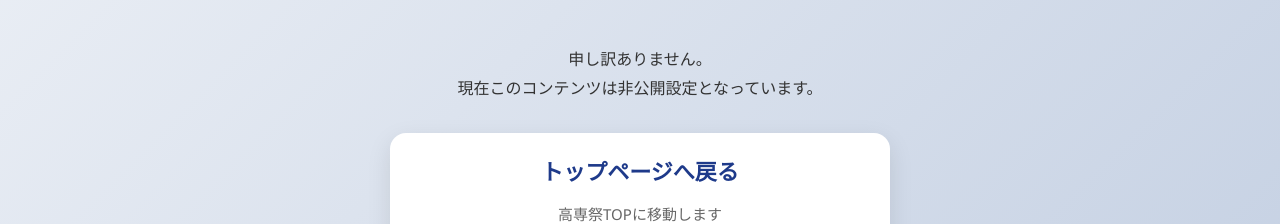
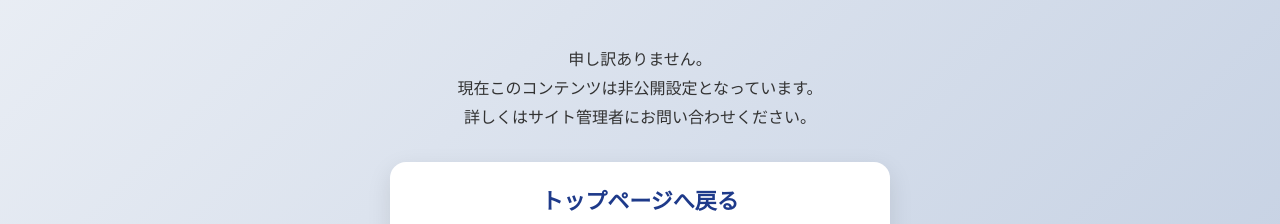
Before and after one commit to M-Koki8910/Kosensai-2026, a website: page public/unpublished.html in a window 1280 px wide. Shown: the part 588-812 px from the top of the page. Drawn offline with Linux system fonts and the light colour scheme.

Commit message:
内容調整

```diff
--- a/public/unpublished.html
+++ b/public/unpublished.html
@@ -80,7 +80,9 @@
 
             <p style="margin-top:20px; line-height:1.8;">
                 申し訳ありません。<br>
-                現在このコンテンツは非公開設定となっています。
+                現在このコンテンツは非公開設定となっています。<br>
+                詳しくはサイト管理者にお問い合わせください。
+
             </p>
 
             <a href="./index.html" class="card" style="display:inline-block; margin-top:30px;">
```
